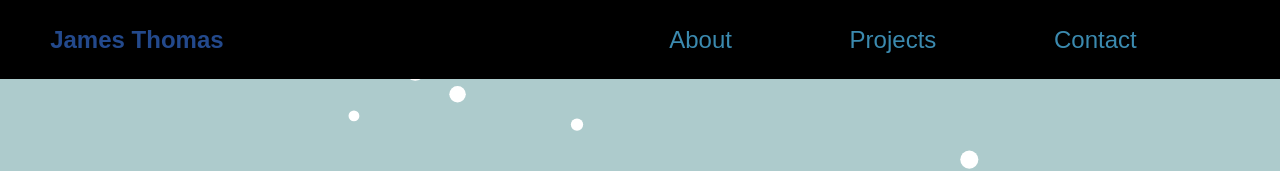
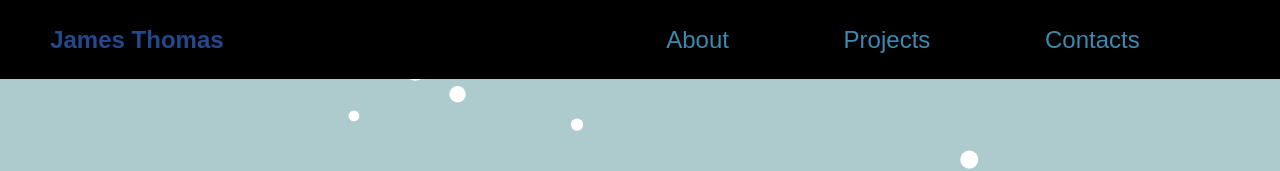
Before and after one commit to BambooCode98/portfolio, a React (Create React App) app: page /portfolio/about/projects in a window 1280 px wide. Shown: the top 171 px of the page. Built offline with nearby package versions, Linux system fonts and the light colour scheme.

Commit message:
updated routes

```diff
--- a/package.json
+++ b/package.json
@@ -1,7 +1,7 @@
 {
   "name": "portfolio",
   "version": "0.1.0",
-  "homepage": "https://bamboocode98.github.io/portfolio",
+  "homepage": "https://bamboocode98.github.io/portfolio/about",
   "private": true,
   "dependencies": {
     "@testing-library/jest-dom": "^5.16.2",
--- a/src/components/Header.js
+++ b/src/components/Header.js
@@ -14,7 +14,9 @@ export default function Header() {
           <Link to="/portfolio/about">About</Link>
           {/* <a href="#About">Projects</a> */}
           <Link to="/portfolio/projects">Projects</Link>
-          <a href="Contact">Contact</a>
+          {/* <a href="Contact">Contact</a> */}
+          <Link to="/portfolio/contact">Contacts</Link>
+
         </div>
       </div>
     </>
--- a/src/index.js
+++ b/src/index.js
@@ -6,7 +6,7 @@ import App from './App';
 
 ReactDOM.render(
   <React.StrictMode>
-    <BrowserRouter basename={'/portfolio/'}>
+    <BrowserRouter basename={'/portfolio/about'}>
       <App />
     </BrowserRouter>
   </React.StrictMode>,
```
